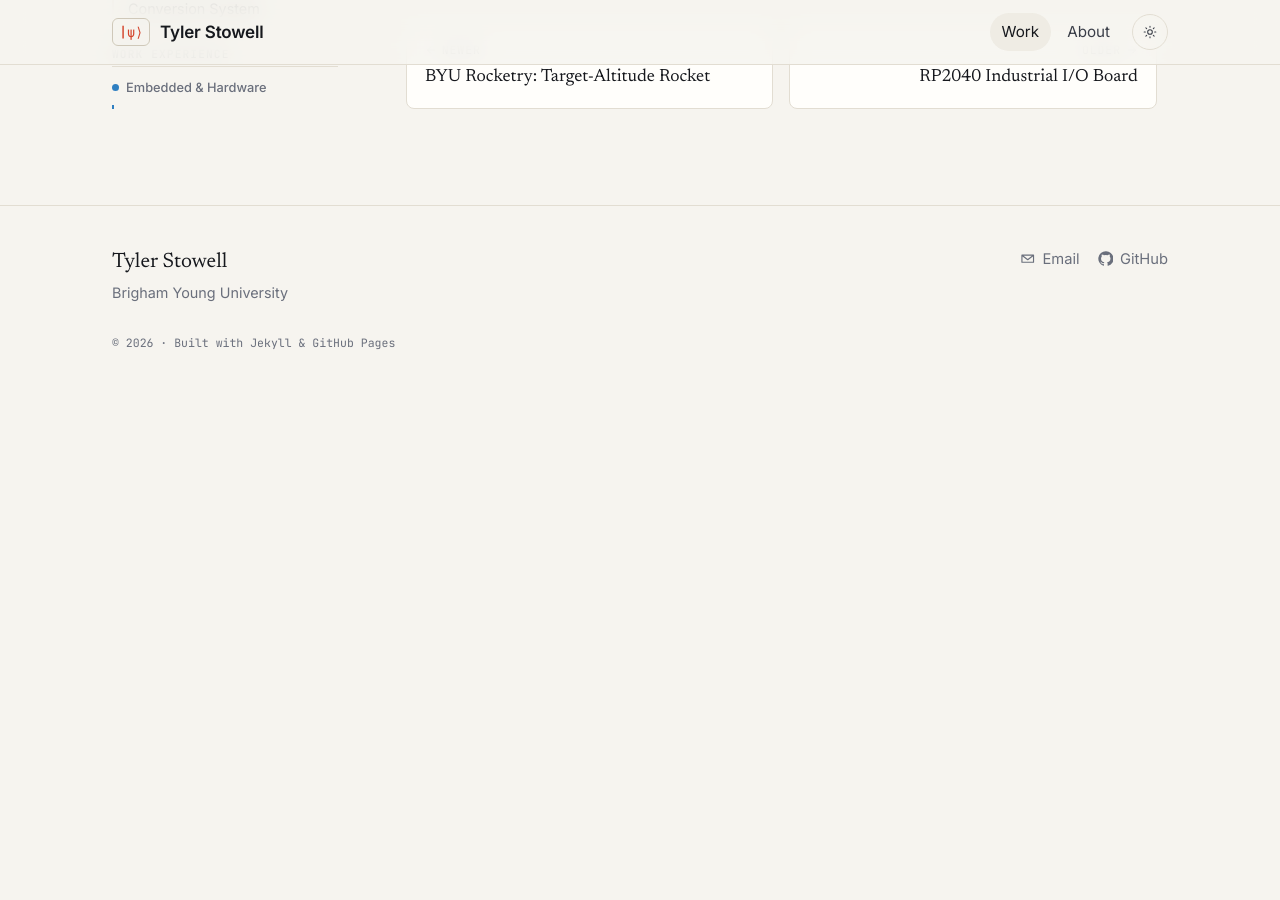
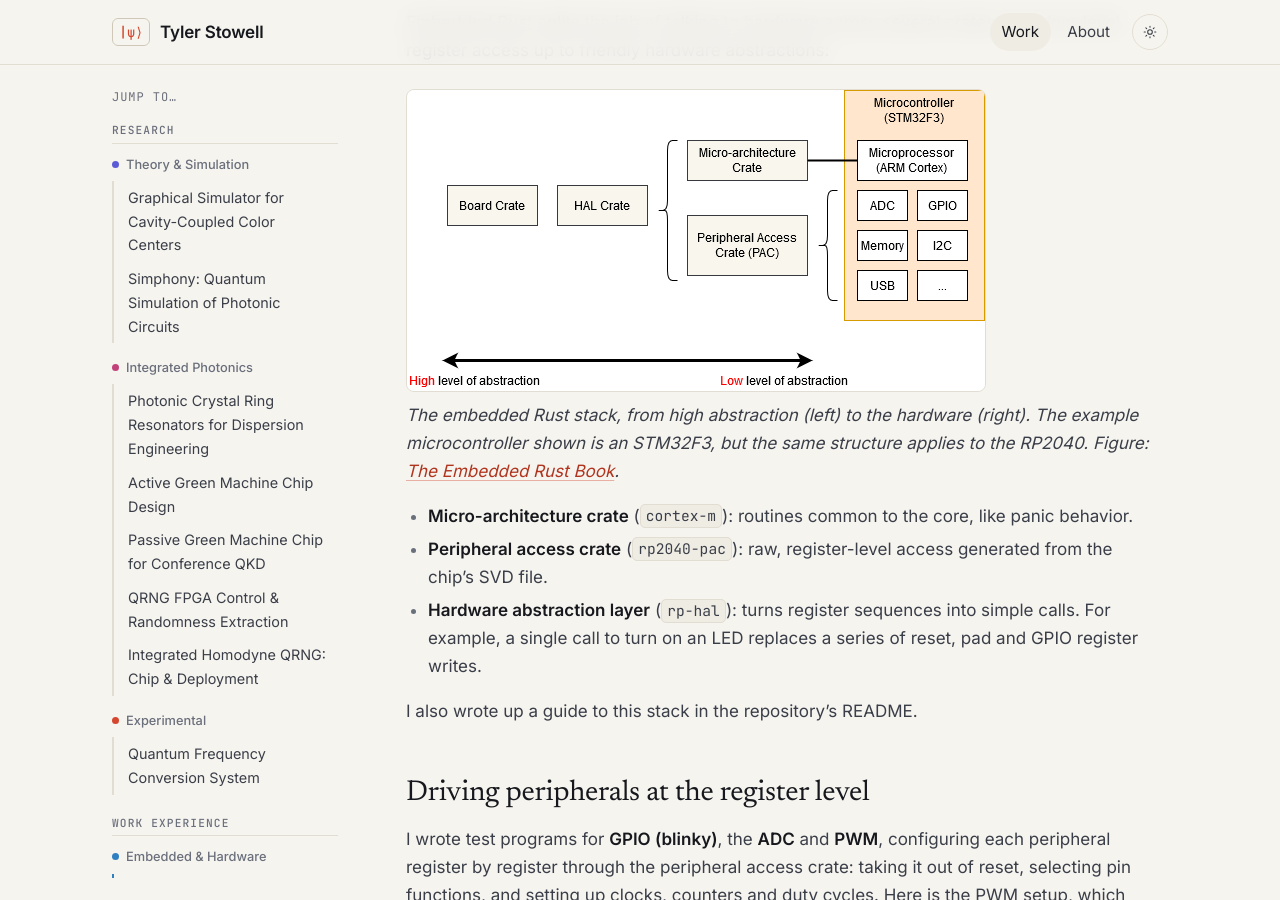
Before and after one commit to tystowell/tystowell.github.io, a Jekyll site: the page built from _projects/embedded-rust-rp2040.md, in a window 1280 px wide and 900 px high, scrolled down 1226 px. Built offline with Jekyll 4.4.1, drawn with Linux system fonts in a browser that asks for light colours; before the commit the page ends 1606 px from its top, so only the background shows below that; some of the changed text lies outside the part shown.

Commit message:
Work on embedded rust section

````diff
--- a/_projects/embedded-rust-rp2040.md
+++ b/_projects/embedded-rust-rp2040.md
@@ -7,6 +7,7 @@
 status: Completed
 role: Engineering intern, Harsch Systems
 tools: [Rust, Embedded HAL, RP2040, Cortex-M]
+thumbnail: /assets/img/projects/embedded-rust/card.png
 links:
   - label: Write-up & code
     url: https://github.com/tystowell/embedded-rust-rp2040
@@ -22,7 +23,18 @@
 Pi Pico meant working through the embedded Rust stack directly. I used the C SDK as a reference
 while debugging.
 
+<figure class="figure-inset">
+  <img src="{{ '/assets/img/projects/embedded-rust/rp2040-pinout.png' | relative_url }}" alt="Pinout diagram of the RP2040 chip, showing GPIO, QSPI, USB, power and debug pins around a 56-pin package" style="width: min(100%, 320px);">
+  <figcaption>The RP2040's 56 pins: 30 GPIO (four doubling as ADC inputs), QSPI flash, USB, power and debug. Every peripheral used here is reached through these pins and the registers behind them. Figure: Raspberry Pi RP2040 datasheet.</figcaption>
+</figure>
+
 ## The embedded Rust stack
+
+Embedded Rust splits the job of talking to hardware across several crates, from low-level
+register access up to friendly hardware abstractions:
+
+![Diagram of the embedded Rust crate stack, from board and HAL crates down through the micro-architecture and peripheral access crates to the microcontroller's hardware]({{ '/assets/img/projects/embedded-rust/rust-stack.png' | relative_url }})
+*The embedded Rust stack, from high abstraction (left) to the hardware (right). The example microcontroller shown is an STM32F3, but the same structure applies to the RP2040. Figure: [The Embedded Rust Book](https://docs.rust-embedded.org/book/start/registers.html).*
 
 - **Micro-architecture crate** (`cortex-m`): routines common to the core, like panic behavior.
 - **Peripheral access crate** (`rp2040-pac`): raw, register-level access generated from the chip's SVD file.
@@ -31,4 +43,26 @@
 
 I also wrote up a guide to this stack in the repository's README.
 
-TODO: What you got running (peripherals, drivers) and what it was used for.
+## Driving peripherals at the register level
+
+I wrote test programs for **GPIO (blinky)**, the **ADC** and **PWM**, configuring each
+peripheral register by register through the peripheral access crate: taking it out of reset,
+selecting pin functions, and setting up clocks, counters and duty cycles. Here is the PWM setup,
+which brings the peripheral out of reset and configures channel 0 for a 50% duty cycle:
+
+```rust
+// Take the PWM block out of reset, and wait for it
+p.RESETS.reset.modify(|_, w| w.pwm().clear_bit());
+while p.RESETS.reset_done.read().pwm().bit_is_clear() {}
+
+pwm.ch0_div.write(|w| unsafe { w.int().bits(0x01u8) });           // Clock divider = 1
+pwm.ch0_top.write(|w| unsafe { w.ch0_top().bits(0xffffu16) });    // Counter wraps at max
+pwm.ch0_cc.write(|w| unsafe { w.a().bits(0x7fffu16) });           // 50% duty cycle
+pwm.ch0_csr.write(|w| w.en().set_bit());                          // Enable the channel
+
+io.gpio[0].gpio_ctrl.write_with_zero(|w| w.funcsel().pwm_a_0());  // Route PWM to GPIO 0
+```
+
+[All three examples are on GitHub](https://github.com/tystowell/embedded-rust-rp2040/tree/HEAD/examples).
+
+TODO: What the firmware was ultimately used for at Harsch Systems.
````
Also changed, not shown: assets/img/projects/embedded-rust/card.png (added), assets/img/projects/embedded-rust/rp2040-pinout.png (added), assets/img/projects/embedded-rust/rust-stack.png (added).
